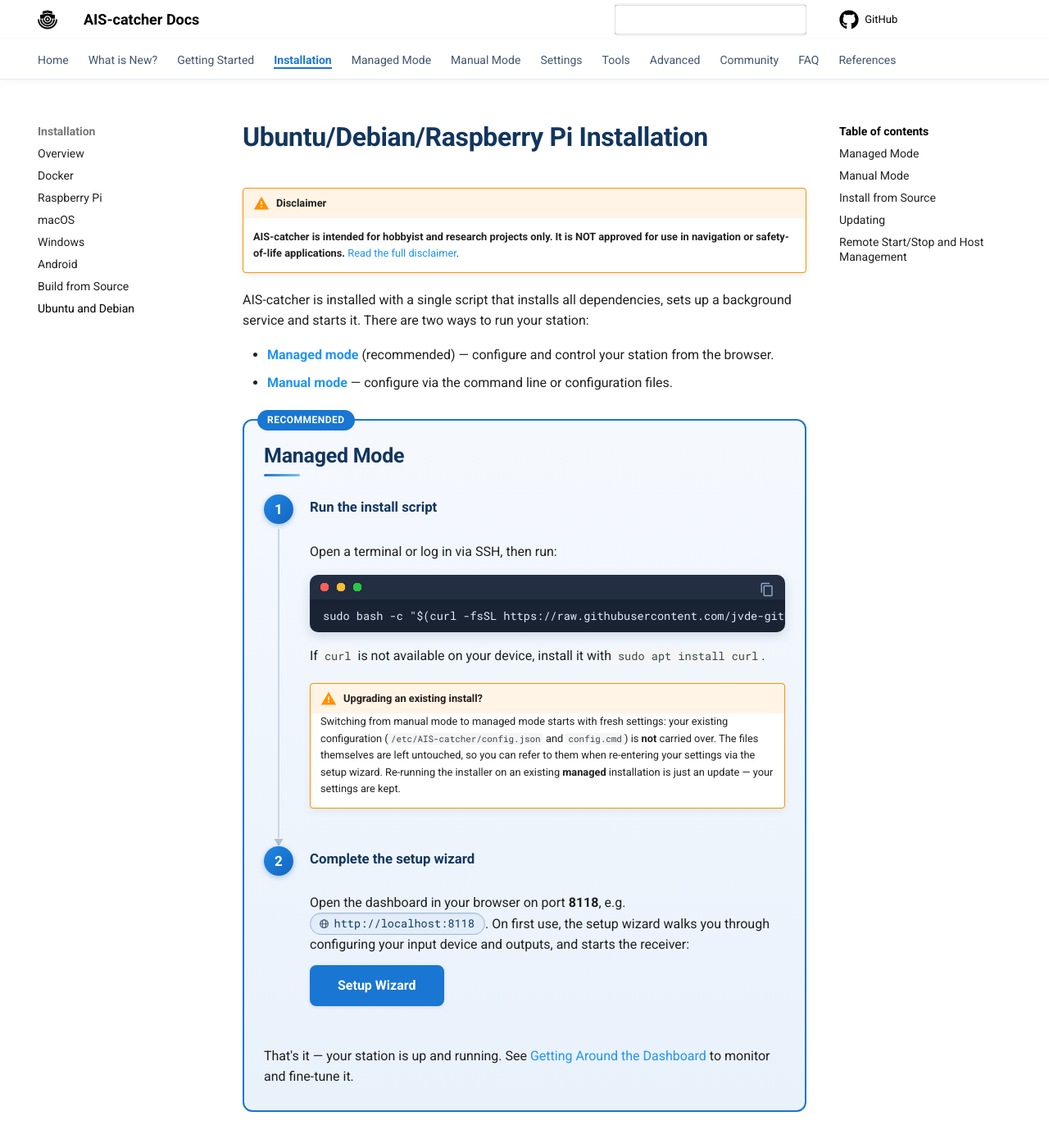
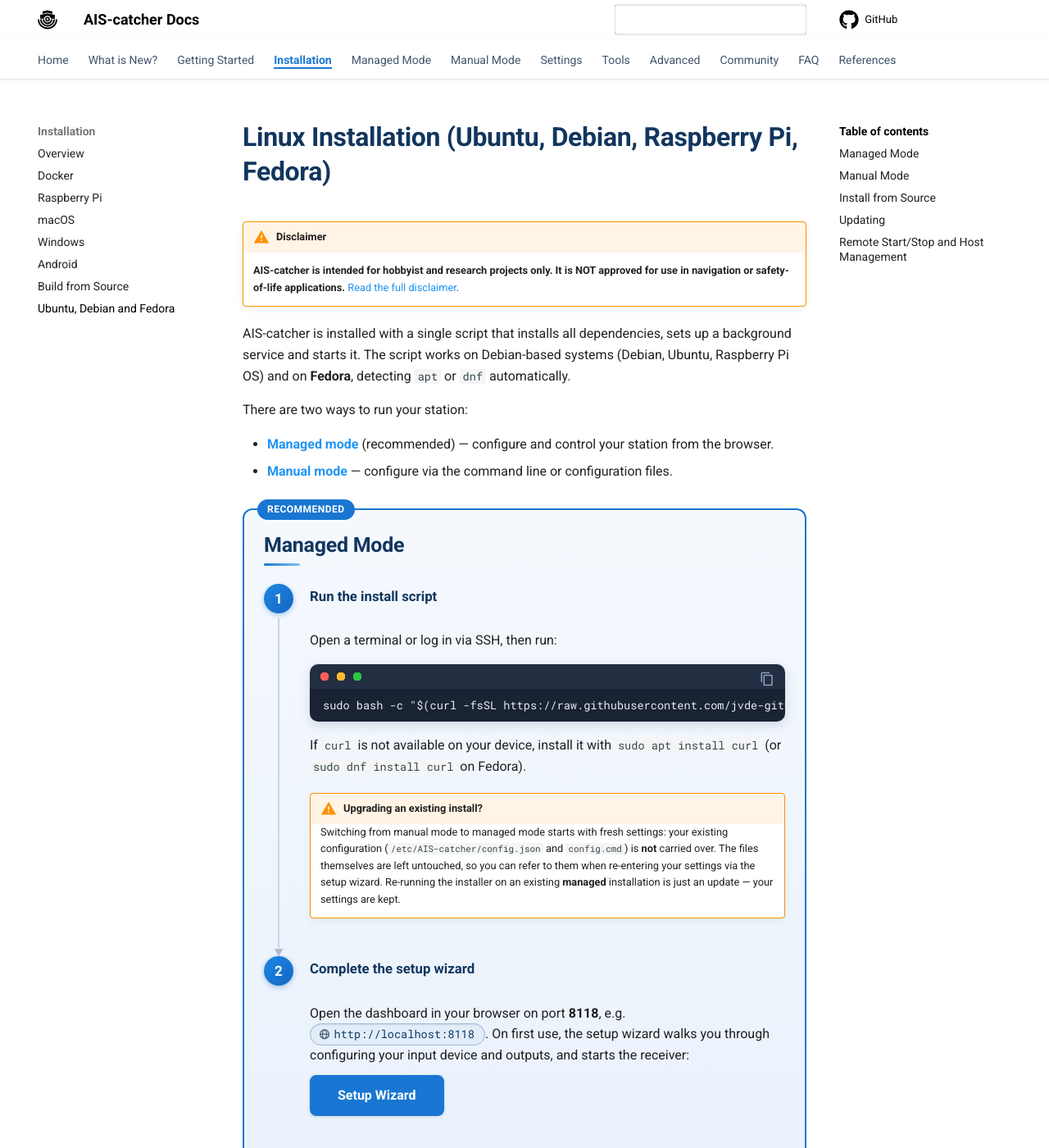
Before and after one commit to jvde-github/AIS-catcher-docs, an MkDocs documentation site: the page built from docs/installation/ubuntu-debian.md, in a window 1280 px wide and 1400 px high. Shown: the whole window at 82% size. Built offline with MkDocs 1.6.1 and Material for MkDocs 9.7.7, drawn with Linux system fonts in a browser that asks for light colours; comment, search, counter and statistics services are not loaded; some of the changed text lies outside the part shown.

Commit message:
Document Fedora support in install script (dnf, RPM packages for Fedora 43/44)

````diff
--- a/docs/installation/ubuntu-debian.md
+++ b/docs/installation/ubuntu-debian.md
@@ -1,9 +1,11 @@
-#  Ubuntu/Debian/Raspberry Pi Installation
+#  Linux Installation (Ubuntu, Debian, Raspberry Pi, Fedora)
 
 !!! warning "Disclaimer"
     **AIS-catcher is intended for hobbyist and research projects only. It is NOT approved for use in navigation or safety-of-life applications.** [Read the full disclaimer](../disclaimer.md).
 
-AIS-catcher is installed with a single script that installs all dependencies, sets up a background service and starts it. There are two ways to run your station:
+AIS-catcher is installed with a single script that installs all dependencies, sets up a background service and starts it. The script works on Debian-based systems (Debian, Ubuntu, Raspberry Pi OS) and on **Fedora**, detecting `apt` or `dnf` automatically.
+
+There are two ways to run your station:
 
 - **[Managed mode](#managed-mode)** (recommended) — configure and control your station from the browser.
 - **[Manual mode](#manual-mode)** — configure via the command line or configuration files.
@@ -23,7 +25,7 @@
 sudo bash -c "$(curl -fsSL https://raw.githubusercontent.com/jvde-github/AIS-catcher/main/scripts/aiscatcher-install) -p -M"
 ```
 
-If `curl` is not available on your device, install it with `sudo apt install curl`.
+If `curl` is not available on your device, install it with `sudo apt install curl` (or `sudo dnf install curl` on Fedora).
 
 !!! warning "Upgrading an existing install?"
     Switching from manual mode to managed mode starts with fresh settings: your existing configuration (`/etc/AIS-catcher/config.json` and `config.cmd`) is **not** carried over. The files themselves are left untouched, so you can refer to them when re-entering your settings via the setup wizard. Re-running the installer on an existing **managed** installation is just an update — your settings are kept.
@@ -59,7 +61,7 @@
 
 ## Install from Source
 
-Both commands above install the latest pre-built Debian package (the `-p` option). Leave out `-p` to build AIS-catcher from source instead:
+Both commands above install the latest pre-built package (the `-p` option) — a `.deb` on Debian-based systems, or an `.rpm` on Fedora. Pre-built RPMs are provided for **Fedora 43 and 44** on `x86_64` and `aarch64`; on other Fedora releases use the source build below. Leave out `-p` to build AIS-catcher from source instead:
 
 ```console
 sudo bash -c "$(curl -fsSL https://raw.githubusercontent.com/jvde-github/AIS-catcher/main/scripts/aiscatcher-install) -M"
--- a/mkdocs.yml
+++ b/mkdocs.yml
@@ -72,7 +72,7 @@
       - Windows: installation/windows.md
       - Android: installation/android.md
       - Build from Source: installation/build-source.md
-      - Ubuntu and Debian: installation/ubuntu-debian.md
+      - Ubuntu, Debian and Fedora: installation/ubuntu-debian.md
   - Managed Mode:
       - Getting Around: managed/dashboard.md
       - Setup Wizard: managed/setup-wizard.md
````
Also changed, not shown: docs/installation/overview.md (+2 -2 lines), docs/what-is-new.md (+4 -0 lines).
